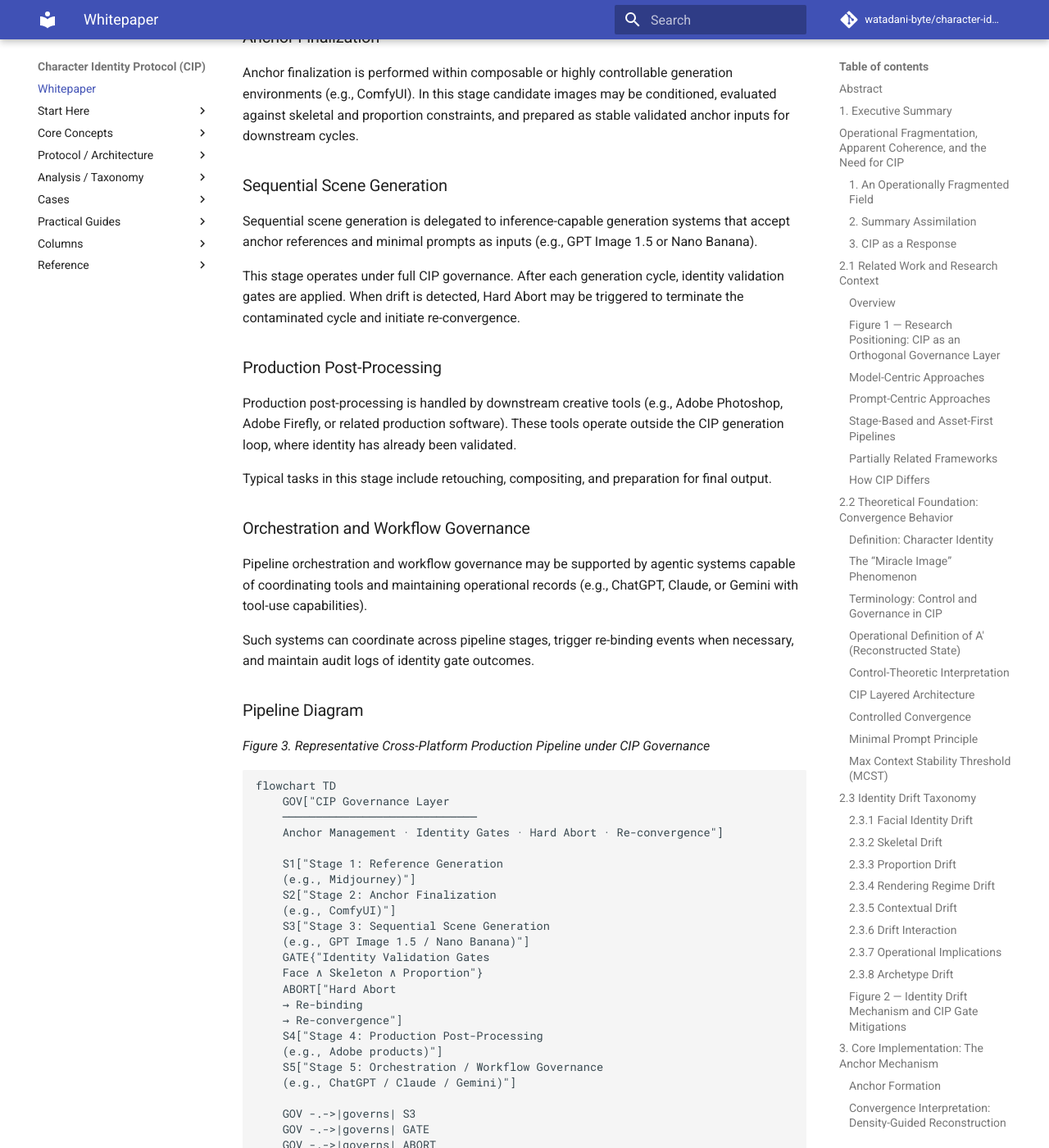
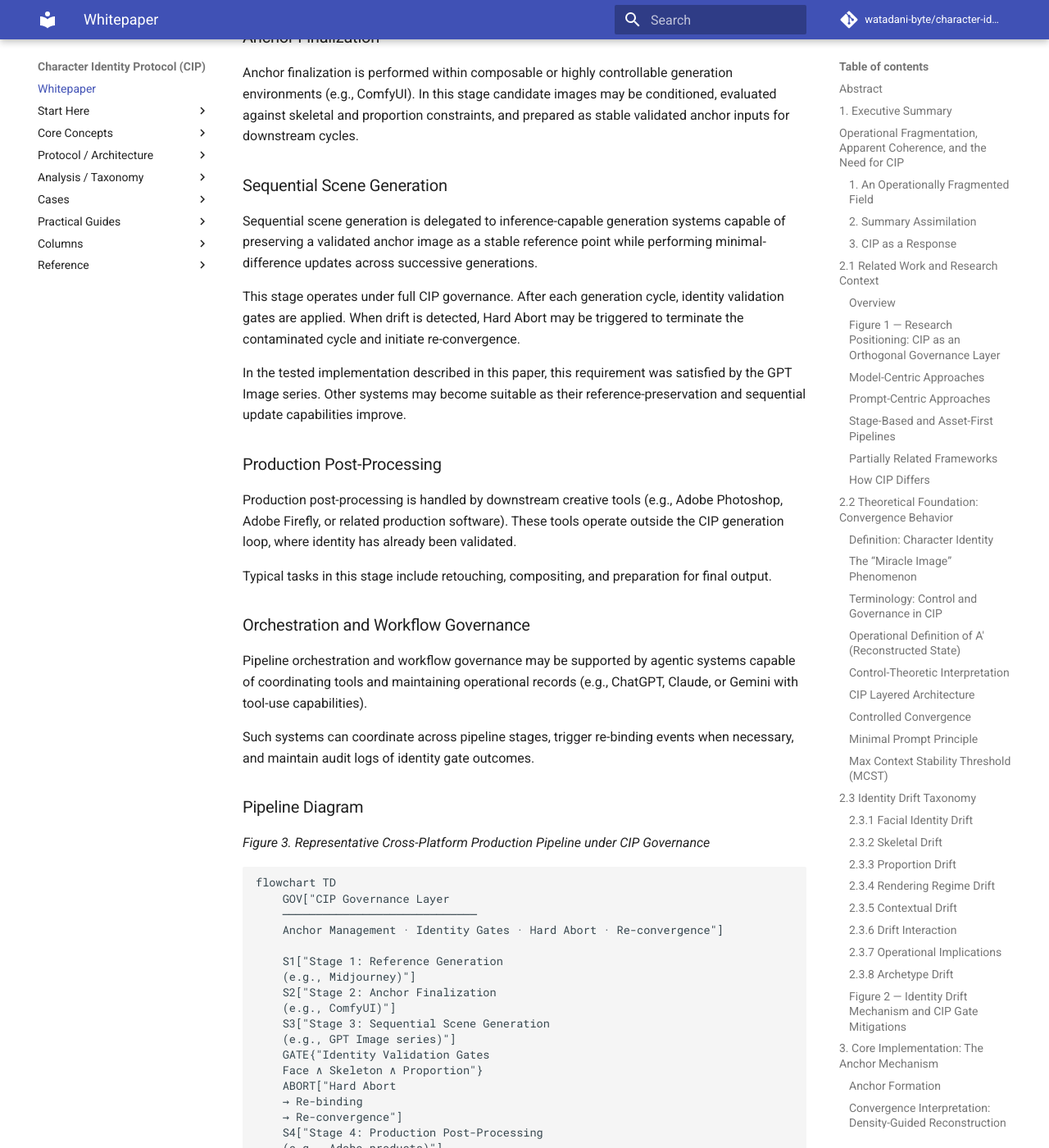
Before and after one commit to watadani-byte/character-identity-protocol, an MkDocs documentation site: the page built from docs/whitepaper_v1.md, in a window 1280 px wide and 1400 px high, scrolled down 21578 px. Shown: the whole window at 82% size. Built offline with MkDocs 1.6.1 and Material for MkDocs 9.7.7, drawn with Linux system fonts in a browser that asks for light colours; comment, search, counter and statistics services are not loaded; some of the changed text lies outside the part shown.

Commit message:
whitepaper_v1.md を更新

```diff
--- a/docs/whitepaper_v1.md
+++ b/docs/whitepaper_v1.md
@@ -797,9 +797,11 @@ Anchor finalization is performed within composable or highly controllable genera
 
 ### Sequential Scene Generation
 
-Sequential scene generation is delegated to inference-capable generation systems that accept anchor references and minimal prompts as inputs (e.g., GPT Image 1.5 or Nano Banana).
+Sequential scene generation is delegated to inference-capable generation systems capable of preserving a validated anchor image as a stable reference point while performing minimal-difference updates across successive generations.
 
 This stage operates under full CIP governance. After each generation cycle, identity validation gates are applied. When drift is detected, Hard Abort may be triggered to terminate the contaminated cycle and initiate re-convergence.
+
+In the tested implementation described in this paper, this requirement was satisfied by the GPT Image series. Other systems may become suitable as their reference-preservation and sequential update capabilities improve.
 
 ### Production Post-Processing
 
@@ -828,7 +830,7 @@ flowchart TD
     S2["Stage 2: Anchor Finalization
     (e.g., ComfyUI)"]
     S3["Stage 3: Sequential Scene Generation
-    (e.g., GPT Image 1.5 / Nano Banana)"]
+    (e.g., GPT Image series)"]
     GATE{"Identity Validation Gates
     Face ∧ Skeleton ∧ Proportion"}
     ABORT["Hard Abort
@@ -887,7 +889,7 @@ flowchart TD
 
     S1["Stage 1\nReference Generation\n(e.g., Midjourney)"]
     S2["Stage 2\nAnchor Finalization\n(e.g., ComfyUI)"]
-    S3["Stage 3\nSequential Scene Generation\n(e.g., GPT Image 1.5 / Nano Banana)"]
+    S3["Stage 3\nSequential Scene Generation\n(e.g., GPT Image series)"]
     GATE{"Identity Validation Gates\nFace ∧ Skeleton ∧ Proportion"}
     HA["Hard Abort\n→ Re-binding\n→ Re-convergence"]
     S4["Stage 4\nProduction Post-Processing\n(e.g., Adobe Photoshop / Firefly)"]
```
